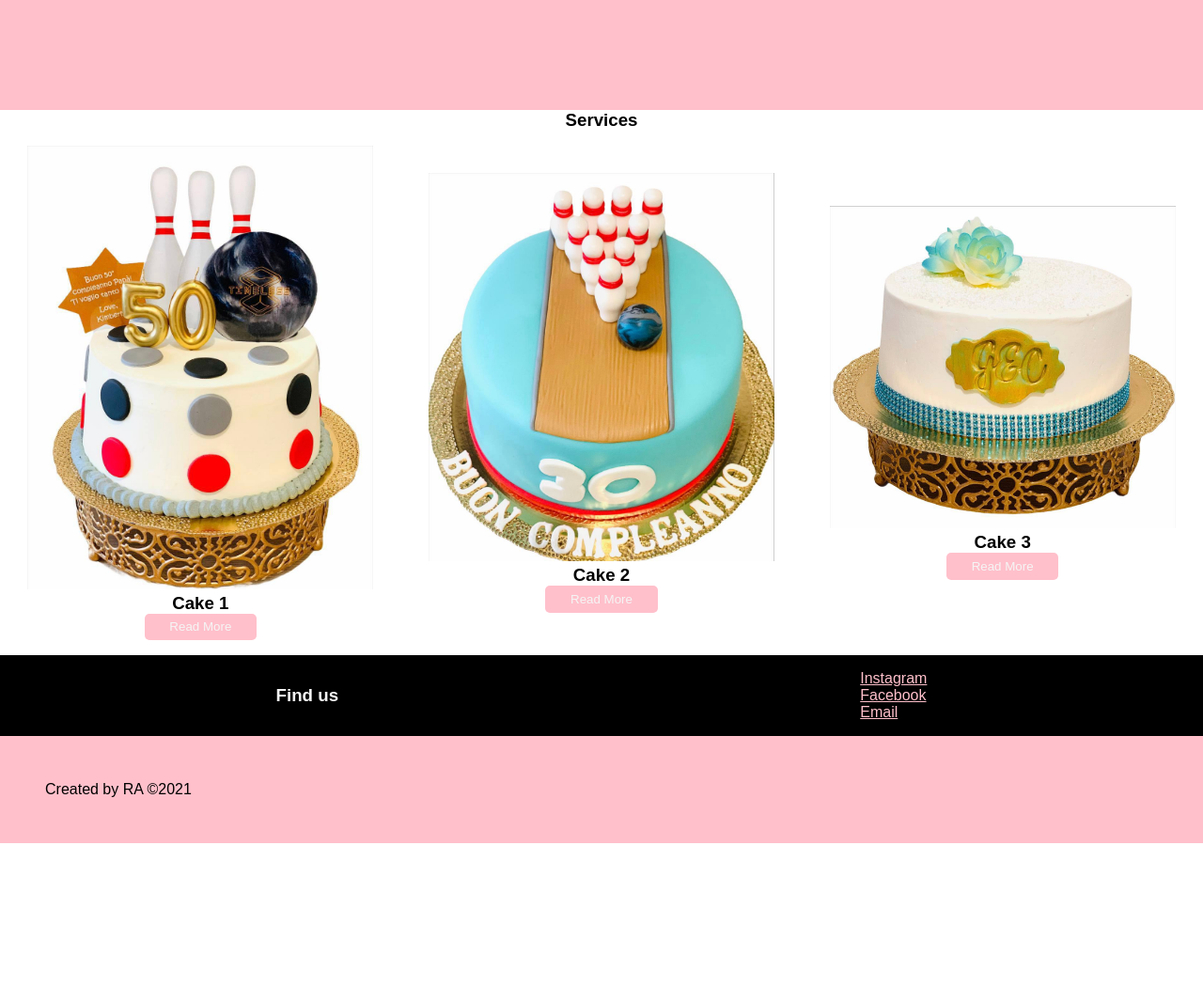
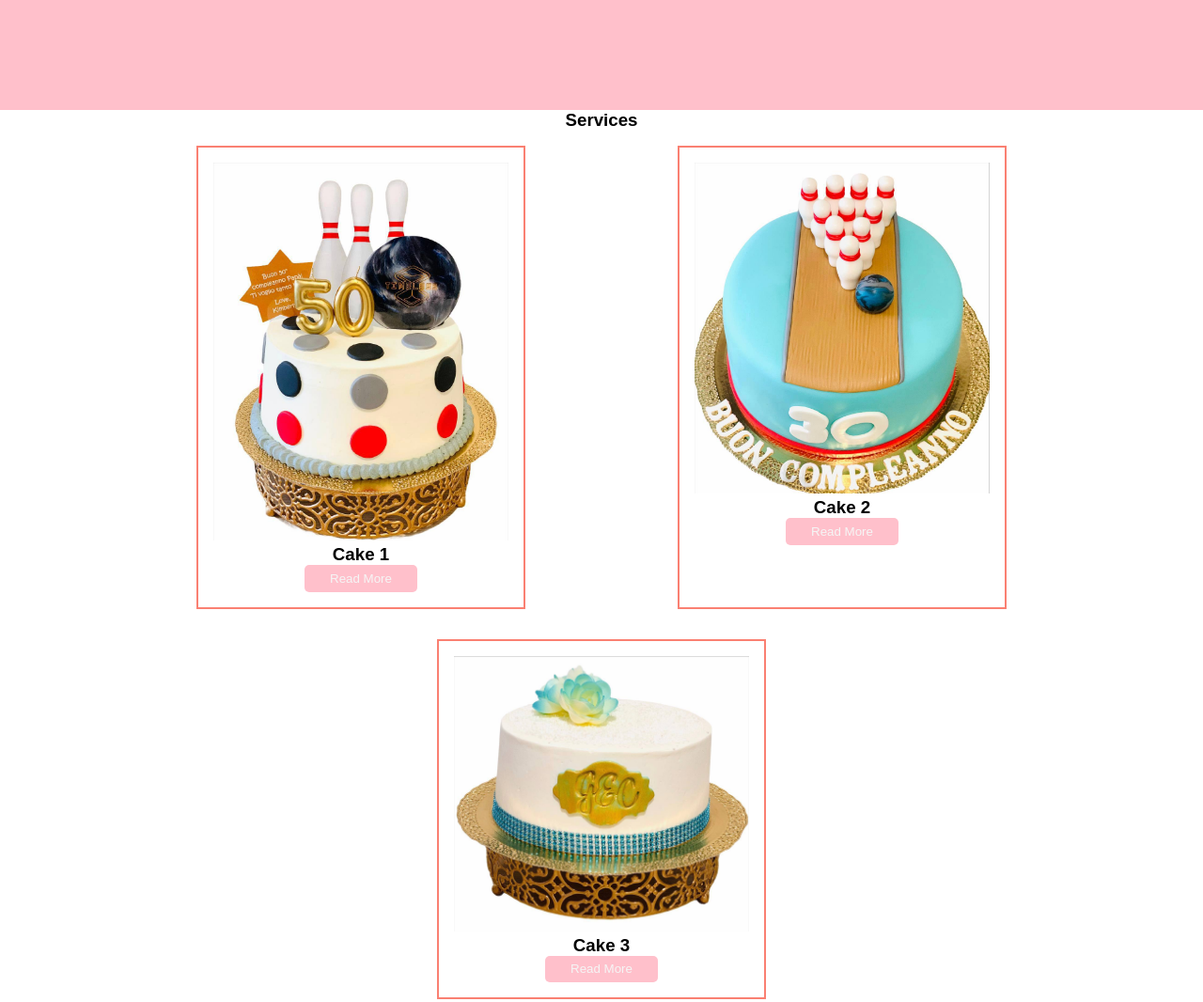
Before and after one commit to rickyanchores/Kake, a plain HTML site: page index.html in a window 1280 px wide. Shown: the part 640-1706 px from the top of the page at 94% size. Before the commit the page ends 1537 px from the top, so only its background shows below. Drawn offline with Linux system fonts and the light colour scheme.

Commit message:
optimize cards section

```diff
--- a/styles/_cards.scss
+++ b/styles/_cards.scss
@@ -2,10 +2,13 @@
     display: flex;
     flex-wrap: wrap;
     justify-content: space-around;
-    align-items: center;
+    width: 80%;
+    margin: auto;
     .card{
-        width: 400px;
+        border: 2px salmon solid;
+        width: 350px;
         padding: 1em;
+        margin: 1em;
         img{
             width: 100%;
         }
```
Also changed, not shown: styles/styles.css, 1 other file.
